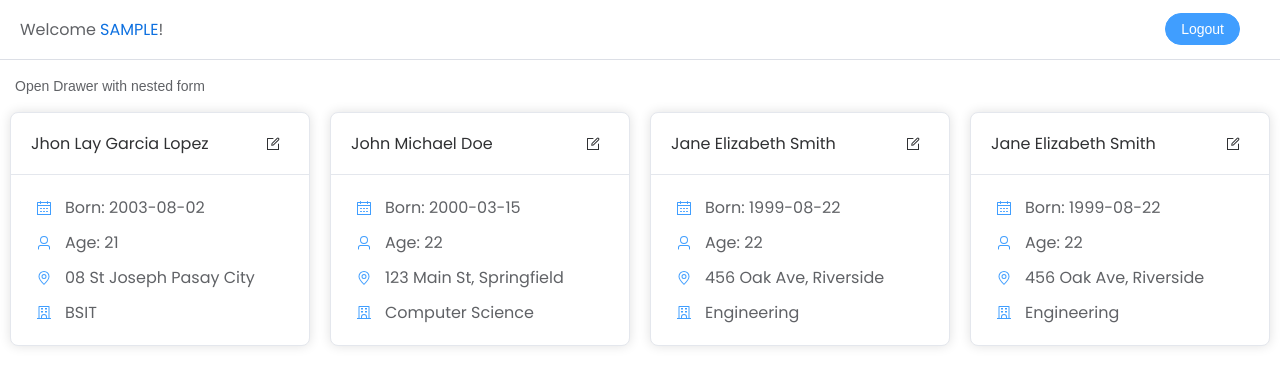
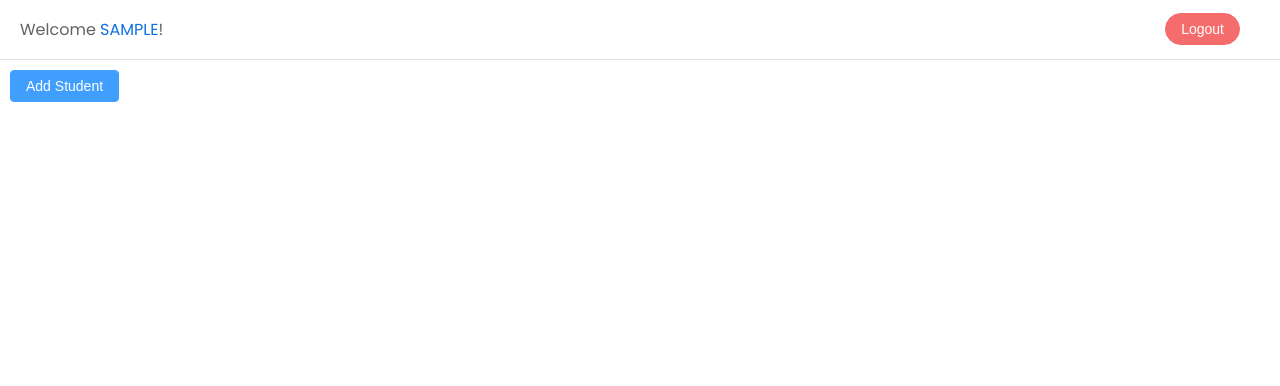
Before and after one commit to deekeso/activity1, a Vue app: page /student-records in a window 1280 px wide. Shown: the top 386 px of the page. Built offline with nearby package versions, Linux system fonts and the light colour scheme; sample sign-in values are in the browser's storage.

Commit message:
add local storage to persist student records

```diff
--- a/src/components/StudentCard.vue
+++ b/src/components/StudentCard.vue
@@ -29,7 +29,7 @@ const { students } = studentsStore();
           <div class="card-header">
             <span
               >{{ student.firstName }} {{ student.middleName }}
-              {{ student.lastName }}</span
+              {{ student.lastName }} {{ student.id }}</span
             >
             <Edit style="width: 1em; height: 1em; margin-right: 8px" />
           </div>
--- a/src/components/StudentForm.vue
+++ b/src/components/StudentForm.vue
@@ -5,13 +5,14 @@ import { ElMessageBox } from "element-plus";
 import type { FormInstance, FormRules } from "element-plus";
 
 import { useStudentsStore } from "../stores/studentsStore";
-import { id } from "element-plus/es/locales.mjs";
 
 const studentsStore = useStudentsStore;
 
 const { addStudent } = studentsStore();
 
 const formLabelWidth = "120px";
+
+let timer;
 
 const dialog = ref(false);
 const loading = ref(false);
@@ -91,10 +92,13 @@ const submitForm = async (formEl: FormInstance | undefined) => {
   if (!formEl) return;
   await formEl.validate((valid, fields) => {
     if (valid) {
-      console.log("submit!");
-      console.log(formEl);
-      addStudent(studentForm);
-      dialog.value = false;
+      loading.value = true;
+
+      setTimeout(() => {
+        loading.value = false;
+        dialog.value = false;
+        addStudent(studentForm);
+      }, 400);
     } else {
       console.log("error submit!", fields);
     }
@@ -107,7 +111,14 @@ const handleClose = (done: any) => {
   }
   ElMessageBox.confirm("Do you want to submit?")
     .then(() => {
-      submitForm(ruleFormRef.value);
+      loading.value = true;
+      timer = setTimeout(() => {
+        submitForm(ruleFormRef.value);
+        done();
+        setTimeout(() => {
+          loading.value = false;
+        }, 400);
+      }, 2000);
     })
     .catch(() => {});
 };
@@ -121,8 +132,11 @@ const cancelForm = (formEl: FormInstance | undefined) => {
 </script>
 
 <template>
-  <el-button text @click="dialog = true"
-    >Open Drawer with nested form</el-button
+  <el-button
+    :style="{ 'margin-left': '10px' }"
+    type="primary"
+    @click="dialog = true"
+    >Add Student</el-button
   >
   <el-drawer
     v-model="dialog"
@@ -130,6 +144,7 @@ const cancelForm = (formEl: FormInstance | undefined) => {
     :before-close="handleClose"
     direction="ltr"
     class="demo-drawer"
+    :style="{ 'min-width': '300px' }"
   >
     <div class="demo-drawer__content">
       <el-form :rules="rules" ref="ruleFormRef" :model="studentForm">
@@ -195,10 +210,6 @@ const cancelForm = (formEl: FormInstance | undefined) => {
               value="BSCS"
             />
             <el-option
-              label="Bachelor of Science in Information and Technology"
-              value="BSIT"
-            />
-            <el-option
               label="Bachelor of Science in Hotel and Restaurant Management"
               value="BSHRM"
             />
--- /dev/null
+++ b/src/composables/useLocalStorage.ts
@@ -0,0 +1,26 @@
+import { reactive, type UnwrapNestedRefs } from "vue";
+
+export function useLocalStorage<T>(key: string, defaultValue: T[] = []) {
+  const data = reactive<T[]>(defaultValue);
+
+  function load() {
+    const stored = localStorage.getItem(key);
+    if (stored) {
+      const parsed = JSON.parse(stored) as UnwrapNestedRefs<T[]>;
+      data.length = 0;
+      data.push(...parsed);
+    }
+  }
+
+  function save() {
+    localStorage.setItem(key, JSON.stringify(data));
+  }
+
+  load();
+
+  return {
+    data: data as UnwrapNestedRefs<T[]>,
+    save,
+    load,
+  };
+}
--- a/src/stores/studentsStore.ts
+++ b/src/stores/studentsStore.ts
@@ -1,5 +1,9 @@
 import { defineStore } from "pinia";
-import { reactive } from "vue";
+
+import { useNotification } from "../composables/useNotification";
+import { useLocalStorage } from "../composables/useLocalStorage";
+
+const { successMsg } = useNotification();
 
 interface Student {
   id: number;
@@ -13,56 +17,21 @@ interface Student {
 }
 
 export const useStudentsStore = defineStore("students", () => {
-  const students = reactive<Student[]>([
-    {
-      id: 1,
-      firstName: "Jhon Lay",
-      middleName: "Garcia",
-      lastName: "Lopez",
-      birthDate: "2003-08-02",
-      age: 21,
-      address: "08 St Joseph Pasay City",
-      course: "BSIT",
-    },
-    {
-      id: 2,
-      firstName: "John",
-      middleName: "Michael",
-      lastName: "Doe",
-      birthDate: "2000-03-15",
-      age: 22,
-      address: "123 Main St, Springfield",
-      course: "Computer Science",
-    },
-    {
-      id: 3,
-      firstName: "Jane",
-      middleName: "Elizabeth",
-      lastName: "Smith",
-      birthDate: "1999-08-22",
-      age: 22,
-      address: "456 Oak Ave, Riverside",
-      course: "Engineering",
-    },
-    {
-      id: 4,
-      firstName: "Jane",
-      middleName: "Elizabeth",
-      lastName: "Smith",
-      birthDate: "1999-08-22",
-      age: 22,
-      address: "456 Oak Ave, Riverside",
-      course: "Engineering",
-    },
-  ]);
+  const { data: students, save } = useLocalStorage<Student>("students", []);
 
   const addStudent = (newStudent: Student) => {
     newStudent.id = students.length
       ? Math.max(...students.map((student) => student.id)) + 1
       : 1;
     students.push(newStudent);
+    save();
 
-    console.log("Saved to store", students);
+    successMsg({
+      title: "Success",
+      message: "Student Added",
+      type: "success",
+      duration: 2000,
+    });
   };
 
   return { students, addStudent };
--- a/src/views/StudentRecords.vue
+++ b/src/views/StudentRecords.vue
@@ -18,7 +18,7 @@ const { logout, getUser } = useAuth();
     </el-text>
     <div class="flex-grow" />
     <el-menu-item>
-      <el-button @click="logout" type="primary" round>Logout</el-button>
+      <el-button @click="logout" type="danger" round>Logout</el-button>
     </el-menu-item>
   </el-menu>
   <StudentForm />
```
